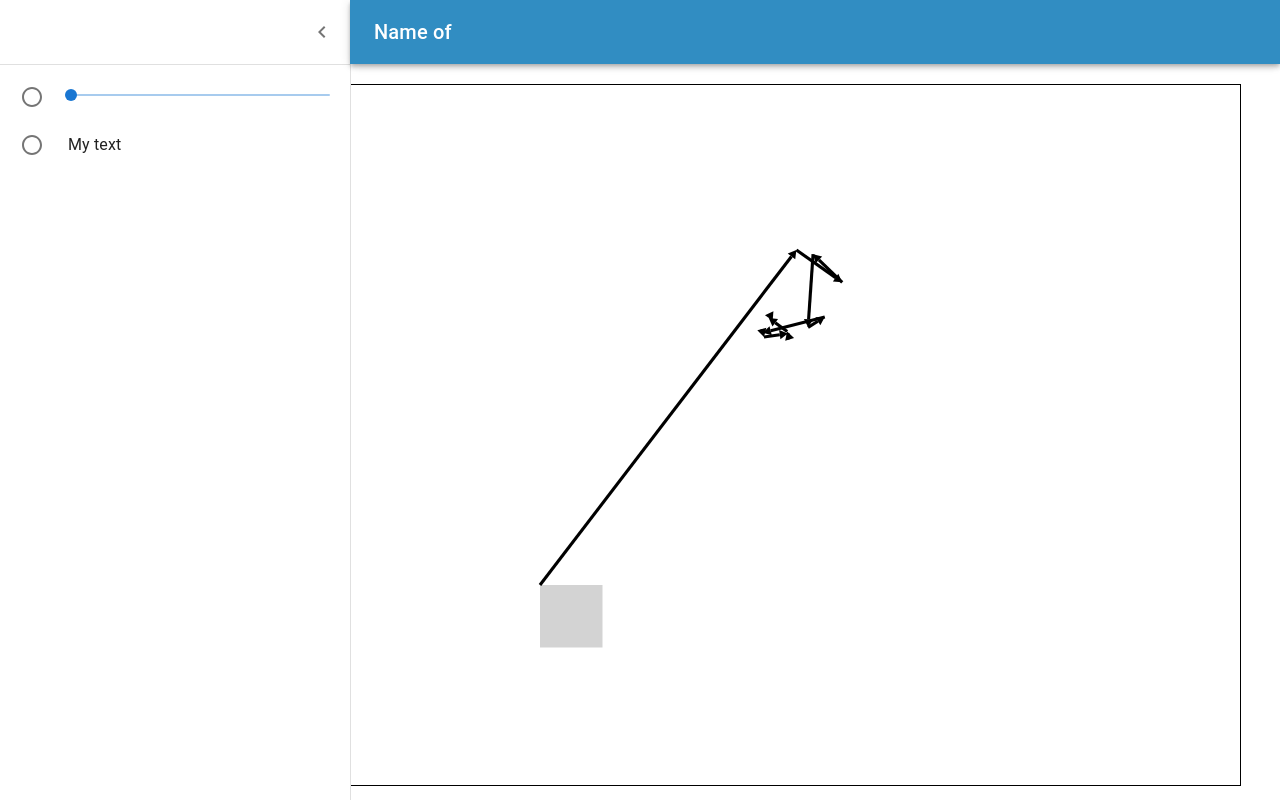
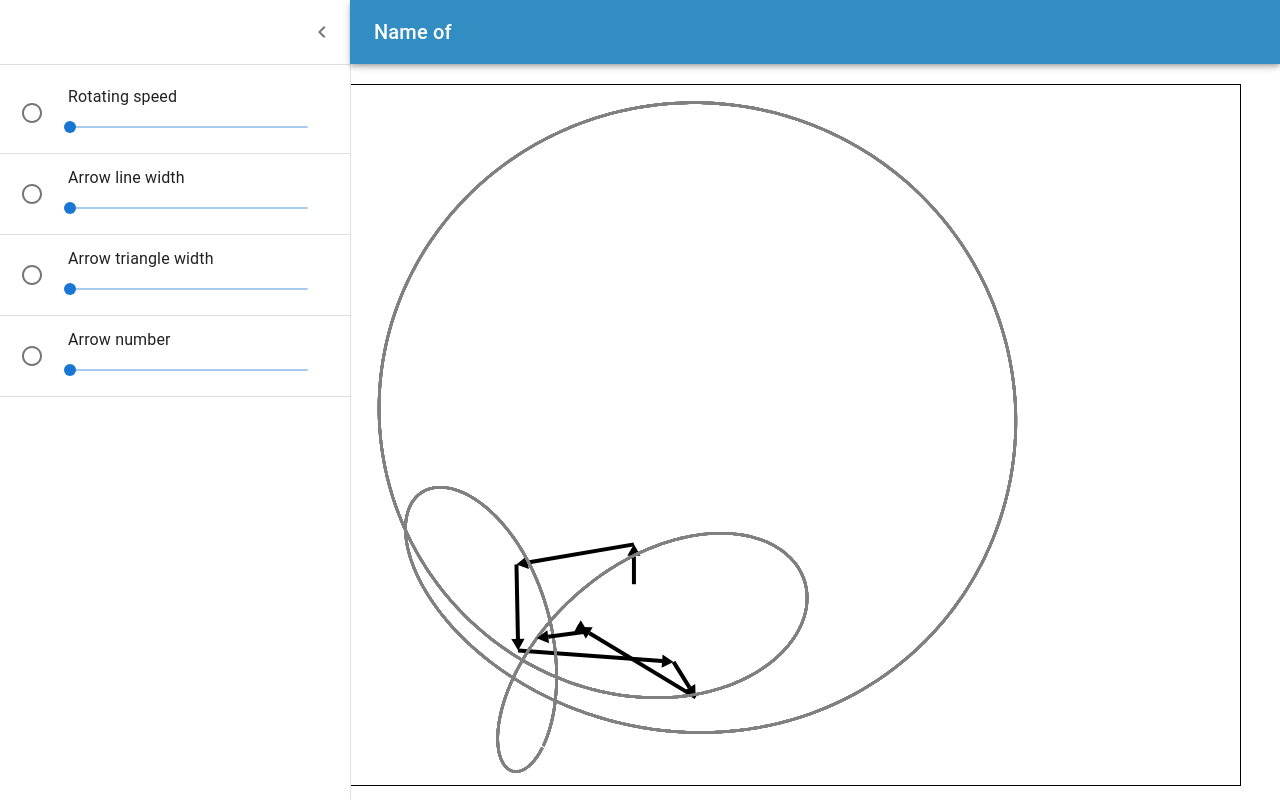
Before and after one commit to GAGvozdik/ReactFurierDraw, a React (Create React App) app in the folder gisexample/: page / in a window 1280 px wide. Both pictures are taken after a click on the button 32 px from the left and 32 px from the top of the page. Built offline with nearby package versions, Linux system fonts and the light colour scheme.

Commit message:
ad hide menu labels, add countour and fix scaler by mouse but not without problems

```diff
--- a/gisexample/src/App.tsx
+++ b/gisexample/src/App.tsx
@@ -10,6 +10,7 @@ import CustomAppBar from './components/CustomAppBar';
 import SvgCanvas from './components/SvgCanvas';
 import HidingMenu from './components/HidingMenu';
 import HideMenuItem from './components/HideMenuItem';
+import data from './data/data.json'; // Импортируйте ваш JSON файл
 
 
 function App() {
@@ -17,11 +18,55 @@ function App() {
     const [isTree, setIsTree] = useState(true);
     const theme = useTheme();
 
-    const [sliderValue, setSliderValue] = useState(1); // Состояние для значения слайдера
+    const [speedValue, setSpeedValue] = useState(1); // Состояние для значения слайдера
 
-    const handleSliderChange = (value: number) => {
-        setSliderValue(value); // Обновляем состояние при изменении значения слайдера
+    const updateSpeed = (value: number) => {
+        setSpeedValue(value); // Обновляем состояние при изменении значения слайдера
     };
+
+    const [lineWidthValue, setLineWidth] = useState(3); // Состояние для значения слайдера
+
+    const updateLineWidth = (value: number) => {
+        setLineWidth(value); // Обновляем состояние при изменении значения слайдера
+    };
+
+
+    const [arrowEndWidthValue, setArrowEndWidth] = useState(10); // Состояние для значения слайдера
+
+    const updatArrowEndWidth = (value: number) => {
+      setArrowEndWidth(value); // Обновляем состояние при изменении значения слайдера
+    };
+
+    const [arrowNumb, setArrowNumb] = useState(8); // Состояние для значения слайдера
+
+    const updatArrowNumb = (value: number) => {
+      setArrowNumb(value); // Обновляем состояние при изменении значения слайдера
+    };
+
+
+    let points: number[][] = [];
+    let startArrowNumb: number = arrowNumb;
+    if (arrowNumb > data[0].length - 1){
+      startArrowNumb = data[0].length - 1;
+    }
+    points = data.map(innerArray => innerArray[startArrowNumb]);
+
+    // Находим минимальные и максимальные значения x и y
+    const xValues = points.map(point => point[0]);
+    const yValues = points.map(point => point[1]);
+
+    const minX = Math.min(...xValues);
+    const maxX = Math.max(...xValues);
+    const minY = Math.min(...yValues);
+    const maxY = Math.max(...yValues);
+
+    // Задаем размеры viewBox
+    const padding = 10; // Отступы для viewBox
+    const viewWidth = maxX - minX + 2 * padding;
+    const viewHeight = maxY - minY + 2 * padding;
+    const viewBox = `${minX - padding} ${minY - padding} ${viewWidth} ${viewHeight}`;
+
+
 
     return (
         <div className="App" >
@@ -31,34 +76,34 @@ function App() {
                     hideMenuChildren={
                         <HidingMenu open={true}>
                             <>
-                              <HideMenuItem
-                                  open={true}
-                                  menuItemText = {''}
-                              >
-                                  <>
-                                      <CustomSlider onChange={handleSliderChange} />
-                                  </>
+                              <HideMenuItem open={true} menuItemText = {'Rotating speed'}>
+                                  <CustomSlider onChange={updateSpeed} />
                               </HideMenuItem>
 
-                              <HideMenuItem
-                                  open={true}
-                                  menuItemText = {'My text'}
-                              >
-                                  <></>
+                              <HideMenuItem open={true} menuItemText = {'Arrow line width'}>
+                                  <CustomSlider onChange={updateLineWidth} />
                               </HideMenuItem>
 
+                              <HideMenuItem open={true} menuItemText = {'Arrow triangle width'}>
+                                  <CustomSlider onChange={updatArrowEndWidth} />
+                              </HideMenuItem>
+
+                              <HideMenuItem open={true} menuItemText = {'Arrow number'}>
+                                  <CustomSlider onChange={updatArrowNumb} />
+                              </HideMenuItem>
 
                             </>
                         </HidingMenu>
                     }
-
                 >
 
-                    <SvgCanvas>
+                    <SvgCanvas viewBox={viewBox}>
                         <Graph
-                            arrowEndWidth={15} // Установите ширину наконечника на 15
-                            lineWidth={5}      // Установите ширину линии на 5
-                            updateSpeed={sliderValue}  // Установите скорость обновления на 500 мс
+                            arrowEndWidth={arrowEndWidthValue} // Установите ширину наконечника на 15
+                            lineWidth={lineWidthValue}      // Установите ширину линии на 5
+                            updateSpeed={speedValue}  // Установите скорость обновления на 500 мс
+                            arrowNumb={arrowNumb}
+
                         />
                     </SvgCanvas>
 
--- a/gisexample/src/components/Graph.tsx
+++ b/gisexample/src/components/Graph.tsx
@@ -3,17 +3,39 @@ import * as d3 from 'd3';
 import Arrow from './Arrow';
 import data from '../data/data.json'; // Импортируйте ваш JSON файл
 
+
+
 interface GraphProps {
     arrowEndWidth?: number;  // Ширина наконечника стрелки
     lineWidth?: number;       // Ширина линии стрелки
     updateSpeed?: number;     // Скорость обновления (в миллисекундах)
+    arrowNumb?: number;
 }
 
 const Graph: React.FC<GraphProps> = ({
     arrowEndWidth = 10, // Значение по умолчанию
-    lineWidth = 3,      // Значение по умолчанию
-    updateSpeed = 1000  // Значение по умолчанию 1000 мс
+    lineWidth = 4,      // Значение по умолчанию
+    updateSpeed = 1,  // Значение по умолчанию 1000 мс
+    arrowNumb = 1
 }) => {
+
+    if (arrowNumb >= data[0].length - 1){
+        arrowNumb = data[0].length - 2;
+    }
+
+    let contourPoints: string = '';
+    let points: number[][] = [];
+
+    if (arrowNumb - 1 < 0){
+        points = data.map(innerArray => innerArray[1]);
+        contourPoints = points.map(point => point.join(',')).join(' ');
+    }
+    else {
+        points = data.map(innerArray => innerArray[arrowNumb - 1]);
+        contourPoints = points.map(point => point.join(',')).join(' ');
+    }
+
+
     const svgRef = useRef<SVGSVGElement>(null);
     const [currentDataIndex, setCurrentDataIndex] = useState(0);
     const [currentData, setCurrentData] = useState(data[0]); // Начальное состояние - данные из нулевого момента времени
@@ -38,9 +60,9 @@ const Graph: React.FC<GraphProps> = ({
     return (
         <>
             {/* Отрисовка стрелок из currentData, исключая последние две стрелки */}
-            {currentData.slice(0, -2).map((arrow, index) => {
-                let x0 = 0;
-                let y0 = 0;
+            {currentData.slice(0, arrowNumb).map((arrow, index) => {
+                let x0 = arrow[0];
+                let y0 = arrow[1] + 30;
                 let x1 = arrow[0];
                 let y1 = arrow[1];
 
@@ -50,6 +72,16 @@ const Graph: React.FC<GraphProps> = ({
                 }
 
                 return (
+
+                    <>
+
+                        <polyline
+                            points={contourPoints}
+                            fill="none"
+                            stroke="grey"
+                            strokeWidth="2"
+                        />
+
                         <Arrow
                             key={index}
                             lineWidth={lineWidth}   // Используем переданную ширину линии
@@ -59,6 +91,8 @@ const Graph: React.FC<GraphProps> = ({
                             x1={x1}
                             y1={y1}
                         />
+                    </>
+
                 );
             })}
         </>
--- a/gisexample/src/components/HideMenuItem.tsx
+++ b/gisexample/src/components/HideMenuItem.tsx
@@ -4,6 +4,7 @@ import ListItemIcon from '@mui/material/ListItemIcon';
 import ListItemText from '@mui/material/ListItemText';
 import React, { useRef, useEffect, useState } from 'react';
 import CircleOutlinedIcon from '@mui/icons-material/CircleOutlined'
+import Divider from '@mui/material/Divider';
 
 interface HideMenuItemProps {
     children: React.ReactNode;
@@ -42,16 +43,22 @@ const HideMenuItem: React.FC<HideMenuItemProps> = ({ children, open, menuItemTex
                     <CircleOutlinedIcon />
                 </ListItemIcon>
 
-
+                <div>
+                <ListItemText primary={menuItemText} sx={{ opacity: open ? 1 : 0 }} />
                 {
                     open ? children : <></>
                 }
 
-                <ListItemText primary={menuItemText} sx={{ opacity: open ? 1 : 0 }} />
+
+                </div>
+
+
 
             </ListItemButton>
+
             </ListItem>
 
+            <Divider />
         </div>
     )
 }
--- a/gisexample/src/components/Slider.tsx
+++ b/gisexample/src/components/Slider.tsx
@@ -14,7 +14,7 @@ const CustomSlider: React.FC<CustomSliderProps> = ({ onChange }) => {
   };
 
   return (
-    <Box sx={{ width: 500 }}>
+    <Box sx={{ width: 240 }}>
       <Slider
         size="small"
         defaultValue={1}
--- a/gisexample/src/components/SvgCanvas.tsx
+++ b/gisexample/src/components/SvgCanvas.tsx
@@ -2,25 +2,36 @@ import React, { useEffect, useRef, useState } from 'react';
 
 interface AppBarProps {
   children: React.ReactNode;
+  viewBox: string; // Допустим, что viewBox передается в формате "minX minY width height"
 }
 
+let canvasWidth: number = 1200;
+let canvasHeight: number = 700;
 
-let canvasWidth : number = 1200;
-let canvasHeight : number = 700;
+const SvgCanvas: React.FC<AppBarProps> = ({ children, viewBox }) => {
+  const svgRef = useRef<SVGSVGElement | null>(null);
+  const [viewboxPosition, setViewboxPosition] = useState({ x: 0, y: 0 });
+  const [viewboxScale, setViewboxScale] = useState(1);
+  const [isDragging, setIsDragging] = useState(false);
+  const [dragStart, setDragStart] = useState({ x: 0, y: 0 });
 
-const SvgCanvas: React.FC<AppBarProps> = ({ children }) => {
-  const svgRef = useRef<SVGSVGElement | null>(null);
-  const [viewboxPosition, setViewboxPosition] = useState({ x: -800, y: -800 });
-  const [viewboxScale, setViewboxScale] = useState(1.6);
-
-
+  useEffect(() => {
+    // Извлечение значений из переданного viewBox
+    const [minX, minY, width, height] = viewBox.split(' ').map(Number);
+    console.log([minX, minY, width, height]);
+    console.log(viewBox);
+    // Устанавливаем позицию и масштаб
+    setViewboxPosition({ x: minX - width / 2, y: minY });
+    setViewboxScale(Math.max(width / canvasWidth, height / canvasHeight));
+  }, [viewBox]);
 
   useEffect(() => {
     const svgElement = svgRef.current;
     if (!svgElement) return;
 
     const handleWheel = (e: WheelEvent) => {
-      const scale = (e.deltaY < 0) ? 0.8 : 1.2;
+      e.preventDefault();
+      const scale = (e.deltaY < 0) ? 0.95 : 1.1;
       const newScale = viewboxScale * scale;
 
       if (newScale < 8.0 && newScale > 1 / 256) {
@@ -42,23 +53,58 @@ const SvgCanvas: React.FC<AppBarProps> = ({ children }) => {
       }
     };
 
+    const handleMouseDown = (e: MouseEvent) => {
+      if (e.button === 1) {
+        setIsDragging(true);
+        setDragStart({ x: e.clientX, y: e.clientY });
+      }
+    };
+
+    const handleMouseMove = (e: MouseEvent) => {
+      if (isDragging) {
+        const dx = (e.clientX - dragStart.x) / viewboxScale;
+        const dy = (e.clientY - dragStart.y) / viewboxScale;
+
+        setViewboxPosition((prev) => ({
+          x: prev.x - dx,
+          y: prev.y - dy,
+        }));
+
+        setDragStart({ x: e.clientX, y: e.clientY });
+      }
+    };
+
+    const handleMouseUp = (e: MouseEvent) => {
+      if (e.button === 1) {
+        setIsDragging(false);
+      }
+    };
+
     window.addEventListener('wheel', handleWheel);
+    window.addEventListener('mousedown', handleMouseDown);
+    window.addEventListener('mousemove', handleMouseMove);
+    window.addEventListener('mouseup', handleMouseUp);
 
     return () => {
       window.removeEventListener('wheel', handleWheel);
+      window.removeEventListener('mousedown', handleMouseDown);
+      window.removeEventListener('mousemove', handleMouseMove);
+      window.removeEventListener('mouseup', handleMouseUp);
     };
-  }, [viewboxPosition, viewboxScale]);
+  }, [viewboxPosition, viewboxScale, isDragging, dragStart]);
 
-  const viewBox = `${viewboxPosition.x} ${viewboxPosition.y} ${canvasWidth * viewboxScale} ${canvasHeight * viewboxScale}`;
+
+
+  let calculatedViewBox: string = `${viewboxPosition.x} ${viewboxPosition.y} ${canvasWidth * viewboxScale} ${canvasHeight * viewboxScale}`;
+
 
   return (
     <div style={{ margin: `20px` }}>
       <svg
         ref={svgRef}
-        viewBox={viewBox}
+        viewBox={calculatedViewBox}
         style={{ width: `${canvasWidth}px`, height: `${canvasHeight}px`, border: '1px solid black', cursor: 'pointer' }}
       >
-        <rect width="100" height="100" fill="lightgray" />
         {children}
       </svg>
     </div>
```
Lines whose indentation alone changed are shown as unchanged.
